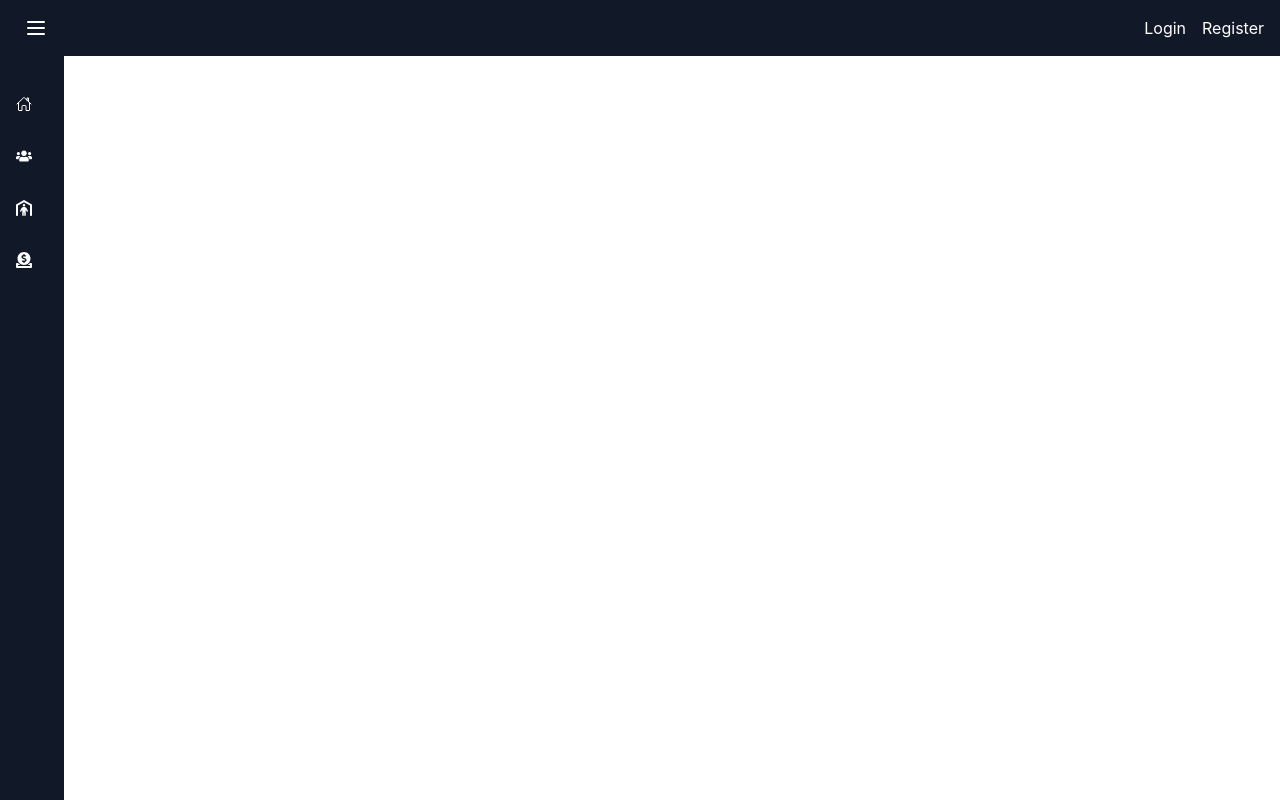
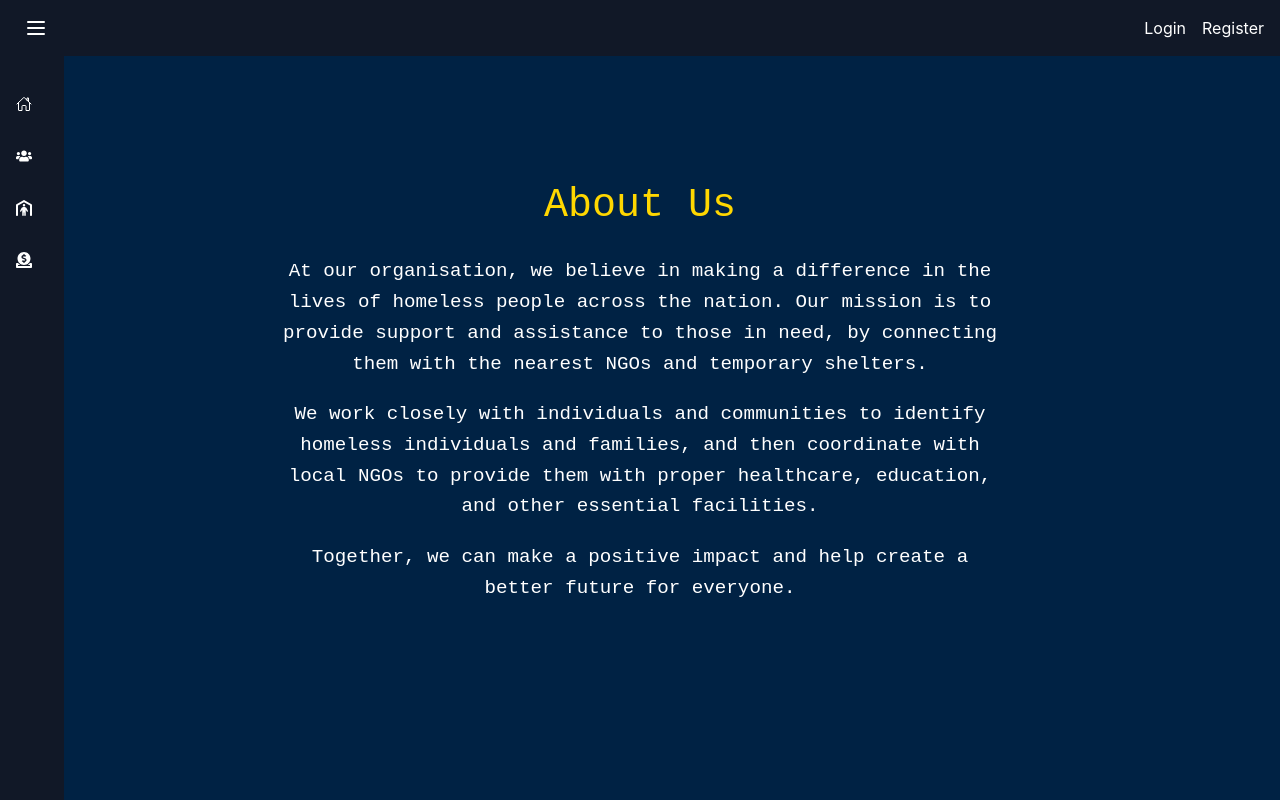
Before and after one commit to aryab2003/my-ngo-app, a React (Create React App) app: page /about in a window 1280 px wide. Before the commit this address had no page. Built offline with nearby package versions, Linux system fonts and the light colour scheme.

Commit message:
feat:added db and made minor ui fixes

```diff
--- a/src/App.js
+++ b/src/App.js
@@ -1,30 +1,18 @@
 import React, { useEffect, useState } from "react";
-import axios from "axios";
+
 import Sidebar from "./Components/Sidebar";
 import Navbar from "./Components/Navbar";
-import Footer from "./Components/Footer";
+
 import { Route, BrowserRouter as Router, Routes } from "react-router-dom";
 import Home from "./Pages/Home";
 import Donation from "./Pages/Donation";
 import Shelter from "./Pages/Shelter";
 import Login from "./Pages/Login";
 import Register from "./Pages/Register";
+import Interact from "./Pages/Interact";
+import About from "./Pages/About";
 
 function App() {
-  // const [shelters, setShelters] = useState([]);
-
-  // useEffect(() => {
-  //   async function fetchShelters() {
-  //     try {
-  //       const response = await axios.get("http://localhost:3000/ngo");
-  //       setShelters(response.data);
-  //     } catch (error) {
-  //       console.error("Error fetching shelters:", error);
-  //     }
-  //   }
-
-  //   fetchShelters();
-  // }, []);
   const [registered, setRegistered] = useState(false);
   useEffect(() => {
     // Your initialization logic here (e.g., fetching shelters)
@@ -61,8 +49,9 @@ function App() {
           <Route path="/shelter" element={<Shelter />} />
           <Route path="/login" element={<Login />} />
           <Route path="/register" element={<Register />} />
+          <Route path="/interact" element={<Interact />} />
+          <Route path="/about" element={<About />} />
         </Routes>
-        {/* <Footer/> */}
       </Router>
     </div>
   );
--- a/src/Components/Carousel.js
+++ b/src/Components/Carousel.js
@@ -21,8 +21,6 @@ const Carousel = (props) => {
     "https://source.unsplash.com/man-holding-card-with-seeking-human-kindness-text-8UG90AYPDW4",
     "https://source.unsplash.com/a-chair-sitting-on-a-sidewalk-next-to-a-bunch-of-tents-soP6_EmslXM",
     "https://source.unsplash.com/3-men-and-2-women-posing-for-photo-akRXLuroBCU",
-    // "https://source.unsplash.com/cooked-meat-on-pan-POFG828-GQc",
-    // Add more image URLs as needed
   ];
 
   return (
@@ -58,11 +56,12 @@ const Carousel = (props) => {
         <h1 className="text-6xl text-white">Spreading hope</h1>
         <button className="bg-red-600 p-3 rounded-lg text-white">
           <a href="/donate">Donate &#9829;</a>
-
+        </button>
+        <button className=" ml-5  bg-green-600 p-3 rounded-lg text-white">
+          <a href="/interact">Upload Concern📸</a>
         </button>
       </div>
     </div>
-    // </div>
   );
 };
 
--- a/src/Components/Sidebar.js
+++ b/src/Components/Sidebar.js
@@ -1,6 +1,6 @@
 // Sidebar.js
 import React, { useState } from "react";
-import Carousel from "./Carousel";
+
 import { IoHomeOutline } from "react-icons/io5";
 import { FaUsers } from "react-icons/fa";
 import { FaPersonShelter } from "react-icons/fa6";
@@ -15,7 +15,7 @@ const Sidebar = () => {
 
   const sidebarItems = [
     { name: "Home", icon: <IoHomeOutline />, href: "/home" },
-    { name: "About Us", icon: <FaUsers />, href: "/about us" },
+    { name: "About Us", icon: <FaUsers />, href: "/about " },
     { name: "Shelter", icon: <FaPersonShelter />, href: "/shelter" },
     { name: "Donate", icon: <FaDonate />, href: "/donate" },
     // Add more sidebar items as needed
--- /dev/null
+++ b/src/Pages/About.js
@@ -0,0 +1,56 @@
+import React from "react";
+
+const AboutUsPage = () => {
+  return (
+    <div style={styles.container}>
+      <div style={styles.content}>
+        <h1 style={styles.heading}>About Us</h1>
+        <p style={styles.description}>
+          At our organisation, we believe in making a difference in the lives of
+          homeless people across the nation. Our mission is to provide support
+          and assistance to those in need, by connecting them with the nearest
+          NGOs and temporary shelters.
+        </p>
+        <p style={styles.description}>
+          We work closely with individuals and communities to identify homeless
+          individuals and families, and then coordinate with local NGOs to
+          provide them with proper healthcare, education, and other essential
+          facilities.
+        </p>
+        <p style={styles.description}>
+          Together, we can make a positive impact and help create a better
+          future for everyone.
+        </p>
+      </div>
+    </div>
+  );
+};
+
+const styles = {
+  container: {
+    display: "flex",
+    justifyContent: "center",
+    alignItems: "center",
+    minHeight: "100vh",
+    background: "#002244", // Dark blue background
+    fontFamily: "Monospace, sans-serif", // Applying Roboto font
+  },
+  content: {
+    maxWidth: "800px",
+    padding: "40px",
+    textAlign: "center",
+  },
+  heading: {
+    fontSize: "2.5rem",
+    marginBottom: "20px",
+    color: "#FFD700", // Gold color
+  },
+  description: {
+    fontSize: "1.2rem",
+    lineHeight: "1.6",
+    marginBottom: "20px",
+    color: "#fff", // White color
+  },
+};
+
+export default AboutUsPage;
--- a/src/Pages/Donation.js
+++ b/src/Pages/Donation.js
@@ -3,22 +3,27 @@ import React from "react";
 const Donation = () => {
   return (
     <div className="">
-
       <div className=" items-center flex justify-between ml-[4rem] p-[4rem] h-screen bg-[url('../Images/donation.jpg')] bg-no-repeat bg-cover overflow-x-hidden space-y-3 ">
-          <div className=" text-white text-5xl font-bold">Donate for a better future
-
-          <div className="text-white text-2xl font-semibold mt-4">Scan the QR code or click on the button to donate</div>
+        <div className=" text-white text-5xl font-bold">
+          Donate for a better future
+          <div className="text-white text-2xl font-semibold mt-4">
+            Scan the QR code or click on the button to donate
+          </div>
         </div>
         <div className="flex flex-col justify-center p-[5rem] bg-white">
-        <img className="h-[7rem] w-auto brightness-[100%]" src="../Images/qr.jpeg" alt="" />
-            <button className="bg-gray-800 hover:bg-gray-900 p-3 rounded-md text-white mt-4">
-            <a href="https://donate.stripe.com/test_9AQ5lx1tKh0na0U9AA">Donate</a>
+          <img
+            className="h-[7rem] w-auto brightness-[100%]"
+            src="../Images/qr.jpeg"
+            alt=""
+          />
+          <button className="ml-2 bg-gray-800 hover:bg-gray-900 p-3 rounded-md text-white mt-4">
+            <a href="https://donate.stripe.com/test_9AQ5lx1tKh0na0U9AA">
+              Donate
+            </a>
           </button>
         </div>
       </div>
     </div>
-
-
   );
 };
 
--- /dev/null
+++ b/src/Pages/Interact.js
@@ -0,0 +1,132 @@
+import React, { useState } from "react";
+import axios from "axios";
+
+const PhotoUploader = () => {
+  const [selectedFile, setSelectedFile] = useState(null);
+  const [name, setName] = useState("");
+  const [location, setLocation] = useState("");
+  const [remarks, setRemarks] = useState("");
+  const [uploading, setUploading] = useState(false);
+
+  const handleFileChange = (event) => {
+    setSelectedFile(event.target.files[0]);
+  };
+
+  const handleUpload = () => {
+    if (!selectedFile) {
+      alert("Please select a file");
+      return;
+    }
+
+    setUploading(true);
+
+    const formData = new FormData();
+    formData.append("file", selectedFile);
+    formData.append("name", name);
+    formData.append("location", location);
+    formData.append("remarks", remarks);
+
+    axios
+      .post("http://localhost:3000/photographer", formData, {
+        headers: {
+          "Content-Type": "multipart/form-data",
+        },
+      })
+      .then((response) => {
+        console.log("Upload successful:", response);
+        // You can handle success behavior here, like showing a success message or updating state
+      })
+      .catch((error) => {
+        console.error("Error uploading photo:", error);
+        // You can handle error behavior here, like showing an error message
+      })
+      .finally(() => {
+        setUploading(false);
+      });
+  };
+
+  return (
+    <div
+      style={{
+        display: "flex",
+        flexDirection: "column",
+        alignItems: "center",
+        backgroundImage: `url(https://images.unsplash.com/photo-1541976844346-f18aeac57b06?q=80&w=1935&auto=format&fit=crop&ixlib=rb-4.0.3&ixid=M3wxMjA3fDB8MHxwaG90by1wYWdlfHx8fGVufDB8fHx8fA%3D%3D)`, // Set background image
+        backgroundSize: "cover",
+        backgroundPosition: "center",
+        minHeight: "100vh", // Set minimum height to cover the whole viewport
+        padding: "20px",
+        boxSizing: "border-box",
+        width: "100vw", // Set width to cover entire viewport
+        justifyContent: "center", // Center children vertically
+      }}
+    >
+      <input
+        type="file"
+        onChange={handleFileChange}
+        style={{
+          marginBottom: "10px",
+          padding: "10px",
+          border: "1px solid #ddd",
+          borderRadius: "5px",
+        }}
+      />
+      <input
+        type="text"
+        placeholder="Name"
+        value={name}
+        onChange={(e) => setName(e.target.value)}
+        style={{
+          marginBottom: "10px",
+          padding: "10px",
+          border: "1px solid #ddd",
+          borderRadius: "5px",
+          width: "40%",
+        }}
+      />
+      <input
+        type="text"
+        placeholder="Location"
+        value={location}
+        onChange={(e) => setLocation(e.target.value)}
+        style={{
+          marginBottom: "10px",
+          padding: "10px",
+          border: "1px solid #ddd",
+          borderRadius: "5px",
+          width: "70%",
+        }}
+      />
+      <textarea
+        placeholder="Remarks"
+        value={remarks}
+        onChange={(e) => setRemarks(e.target.value)}
+        style={{
+          marginBottom: "10px",
+          padding: "10px",
+          border: "1px solid #ddd",
+          borderRadius: "5px",
+          width: "80%",
+          resize: "none",
+        }}
+      />
+      <button
+        onClick={handleUpload}
+        disabled={uploading}
+        style={{
+          padding: "10px 20px",
+          backgroundColor: "#007bff",
+          color: "#fff",
+          border: "none",
+          borderRadius: "5px",
+          cursor: uploading ? "not-allowed" : "pointer",
+          opacity: uploading ? "0.7" : "1",
+        }}
+      >
+        {uploading ? "Uploading..." : "Upload"}
+      </button>
+    </div>
+  );
+};
+
+export default PhotoUploader;
```
Lines whose indentation alone changed are shown as unchanged.
